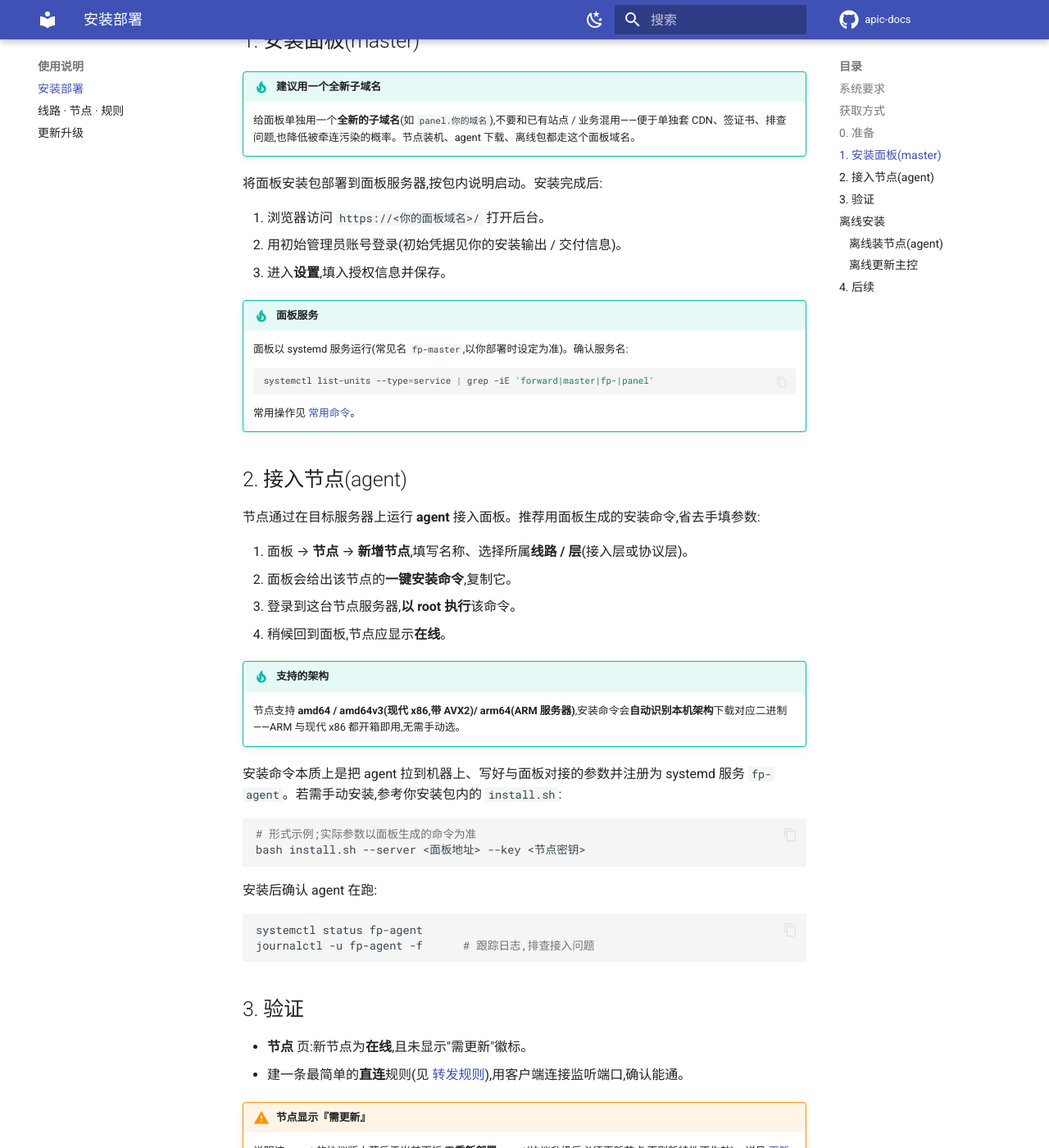
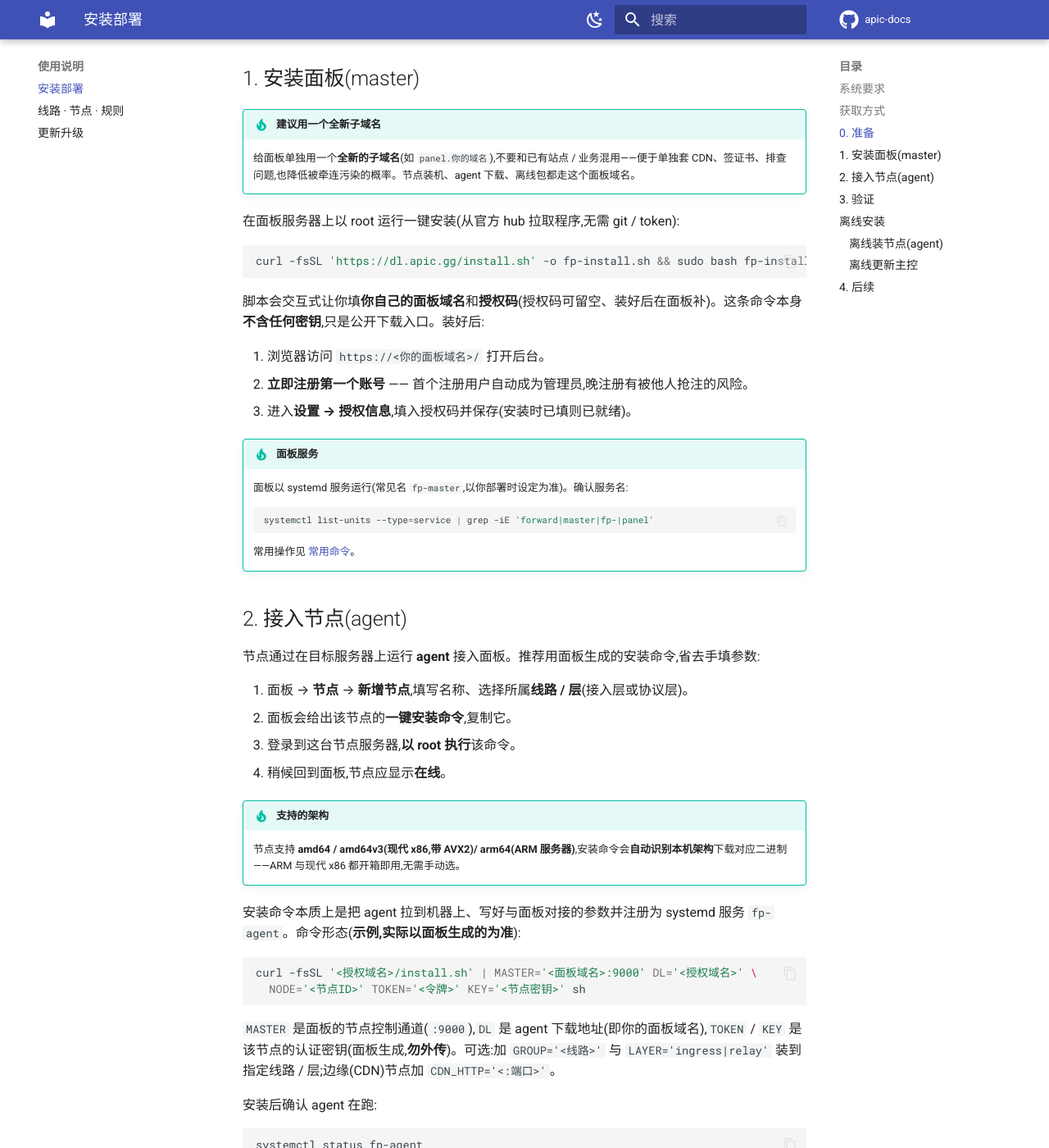
Before and after one commit to cenbaixi/apic-docs, an MkDocs documentation site: the page built from docs/guide/install.md, in a window 1280 px wide and 1400 px high, scrolled down 1346 px. Shown: the whole window at 82% size. Built offline with MkDocs 1.6.1 and Material for MkDocs 9.7.7, drawn with Linux system fonts in a browser that asks for light colours; comment, search, counter and statistics services are not loaded; some of the changed text lies outside the part shown.

Commit message:
docs: 更新文档说明

````diff
--- a/docs/guide/install.md
+++ b/docs/guide/install.md
@@ -9,19 +9,19 @@
 
 | 项目 | 要求 |
 | --- | --- |
-| 操作系统 | Linux **x86_64 / amd64**;推荐 Debian 11+ / Ubuntu 20.04+ |
+| 操作系统 | Linux **x86_64 / amd64 / arm64**;推荐 Debian 11+ / Ubuntu 20.04+ |
 | 初始化系统 | systemd(面板与节点均以 systemd 服务运行) |
 | 权限 | root(安装与服务管理) |
 | 运行依赖 | 无额外依赖(静态二进制,不需另装 Go / 运行库) |
 | 网络 | 面板需有公网入口;节点需能连到面板(被墙 / 内网环境见下文与 [常见问题](../faq.md)) |
 
 !!! note "架构"
-    程序为 Linux amd64 静态二进制。ARM 等其它架构是否提供请咨询官方。
+    master 与节点 agent 均提供 **amd64 / amd64v3(现代 x86,带 AVX2)/ arm64(ARM 服务器)** 三种静态二进制,安装时**自动识别本机架构**选用,无需手动指定。
 
 ## 获取方式
 
 1. 在 **[APIC 卡网](https://buy.apic.gg)** 购买授权,获得**授权码**。
-2. 凭授权获取**面板安装包 / 一键安装命令**(下载地址、初始凭据见你的交付信息)。
+2. 在面板服务器上跑[安装面板](#1-安装面板master)的一键命令,从官方 hub 拉取程序(无需额外下载、无需 git / token)。
 3. 节点的 agent 通常无需单独下载——在面板「新增节点」时会生成带参数的一键安装命令(见 [接入节点](#2-接入节点agent))。
 
 !!! tip "出不了网 / 域名被墙?"
@@ -38,11 +38,17 @@
 !!! tip "建议用一个全新子域名"
     给面板单独用一个**全新的子域名**(如 `panel.你的域名`),不要和已有站点 / 业务混用——便于单独套 CDN、签证书、排查问题,也降低被牵连污染的概率。节点装机、agent 下载、离线包都走这个面板域名。
 
-将面板安装包部署到面板服务器,按包内说明启动。安装完成后:
+在面板服务器上以 root 运行一键安装(从官方 hub 拉取程序,无需 git / token):
+
+```bash
+curl -fsSL 'https://dl.apic.gg/install.sh' -o fp-install.sh && sudo bash fp-install.sh
+```
+
+脚本会交互式让你填**你自己的面板域名**和**授权码**(授权码可留空、装好后在面板补)。这条命令本身**不含任何密钥**,只是公开下载入口。装好后:
 
 1. 浏览器访问 `https://<你的面板域名>/` 打开后台。
-2. 用初始管理员账号登录(初始凭据见你的安装输出 / 交付信息)。
-3. 进入**设置**,填入授权信息并保存。
+2. **立即注册第一个账号** —— 首个注册用户自动成为管理员,晚注册有被他人抢注的风险。
+3. 进入**设置 → 授权信息**,填入授权码并保存(安装时已填则已就绪)。
 
 !!! tip "面板服务"
     面板以 systemd 服务运行(常见名 `fp-master`,以你部署时设定为准)。确认服务名:
@@ -65,12 +71,14 @@
 !!! tip "支持的架构"
     节点支持 **amd64 / amd64v3(现代 x86,带 AVX2)/ arm64(ARM 服务器)**,安装命令会**自动识别本机架构**下载对应二进制——ARM 与现代 x86 都开箱即用,无需手动选。
 
-安装命令本质上是把 agent 拉到机器上、写好与面板对接的参数并注册为 systemd 服务 `fp-agent`。若需手动安装,参考你安装包内的 `install.sh`:
+安装命令本质上是把 agent 拉到机器上、写好与面板对接的参数并注册为 systemd 服务 `fp-agent`。命令形态(**示例,实际以面板生成的为准**):
 
 ```bash
-# 形式示例;实际参数以面板生成的命令为准
-bash install.sh --server <面板地址> --key <节点密钥>
+curl -fsSL '<授权域名>/install.sh' | MASTER='<面板域名>:9000' DL='<授权域名>' \
+  NODE='<节点ID>' TOKEN='<令牌>' KEY='<节点密钥>' sh
 ```
+
+`MASTER` 是面板的节点控制通道(`:9000`),`DL` 是 agent 下载地址(即你的面板域名),`TOKEN` / `KEY` 是该节点的认证密钥(面板生成,**勿外传**)。可选:加 `GROUP='<线路>'` 与 `LAYER='ingress|relay'` 装到指定线路 / 层;边缘(CDN)节点加 `CDN_HTTP='<:端口>'`。
 
 安装后确认 agent 在跑:
 
````
